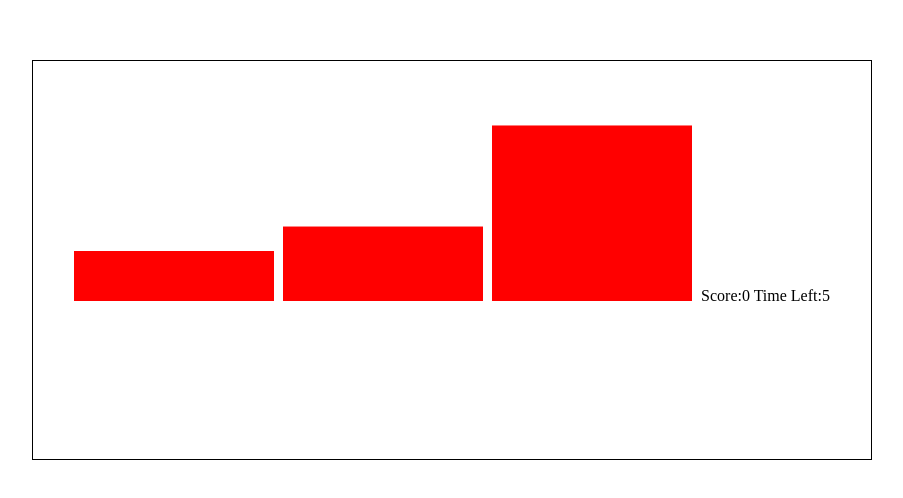
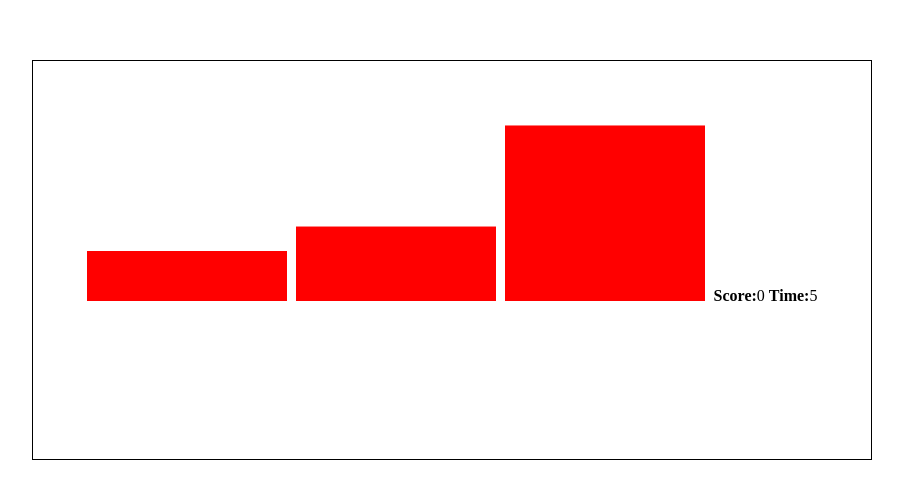
Before and after one commit to restcristian/WhackAMole, a website: page index.html in a window 1280 px wide. Shown: the part 340-838 px from the top of the page, without its empty margins (188-1091 px from the left). Drawn offline with Linux system fonts and the light colour scheme.

Commit message:
Modified layout of index.html

```diff
--- a/index.html
+++ b/index.html
@@ -15,8 +15,8 @@
         <div class="mole" id="mole2"></div>
         <div class="mole" id="mole3"></div>
 
-        <span>Score:</span><span class="score">0</span>
-        <span>Time Left:</span><span class="timer"></span>
+        <span style = "font-weight:bold;">Score:</span><span class="score">0</span>
+        <span style= "font-weight:bold;" >Time:</span><span class="timer"></span>
     </div>
 </body>
 <script src="app/assets/js/bundle.js"></script>
```
